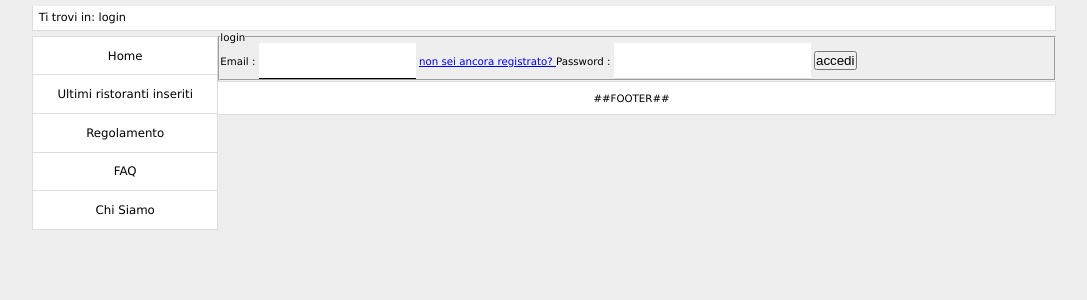
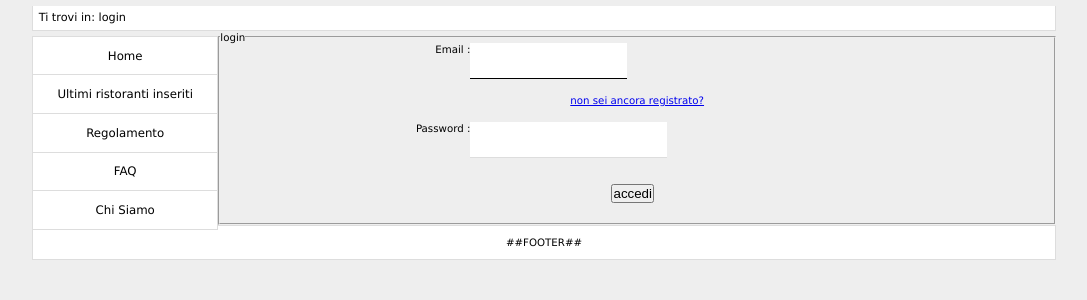
Before and after one commit to EgonGalvani/RestReview, a PHP site: page /html/login.html in a window 1280 px wide. Shown: the part 91-391 px from the top of the page, without its empty margins (96-1183 px from the left). Run offline with PHP 8.4, Linux system fonts and the light colour scheme.

Commit message:
quasi completato css pagina di login

```diff
--- a/css/style.css
+++ b/css/style.css
@@ -397,16 +397,28 @@ input[type="text"]:focus, input[type="password"]:focus, input[type= "email"], se
 
 }
 /* ----------- CSS pagina login ------------------*/
-/*#login_content a, label, input[type="text"], input[type="password"], input[type="submit"]{
+#form_login input[type= "email"], input[type= "password"]{
+    display: inline-block;
+    margin-right: auto;
+    margin-left: auto;
+}
+#form_login a {
+    clear:left;
     display: block;
-}*/
-#login_content label{
+    text-align: center;
+    padding: 1.5em;
+}
+#form_login label{
+    float:left;
+    text-align: right;
     display: inline-block;
-    float: left;
-    clear: left;
-    width: 250px;
     text-align: right;
+    width: 30%;
 }
-#login_content input[type= "email"], input[type= "password"]{
-    display: inline-block;
+#form_login input[type="submit"]{
+    margin-top: 2em;
+    margin-bottom: 1.5em;
+    display: block;
+    margin-left: auto;
+    margin-right: 30em;
 }
```
